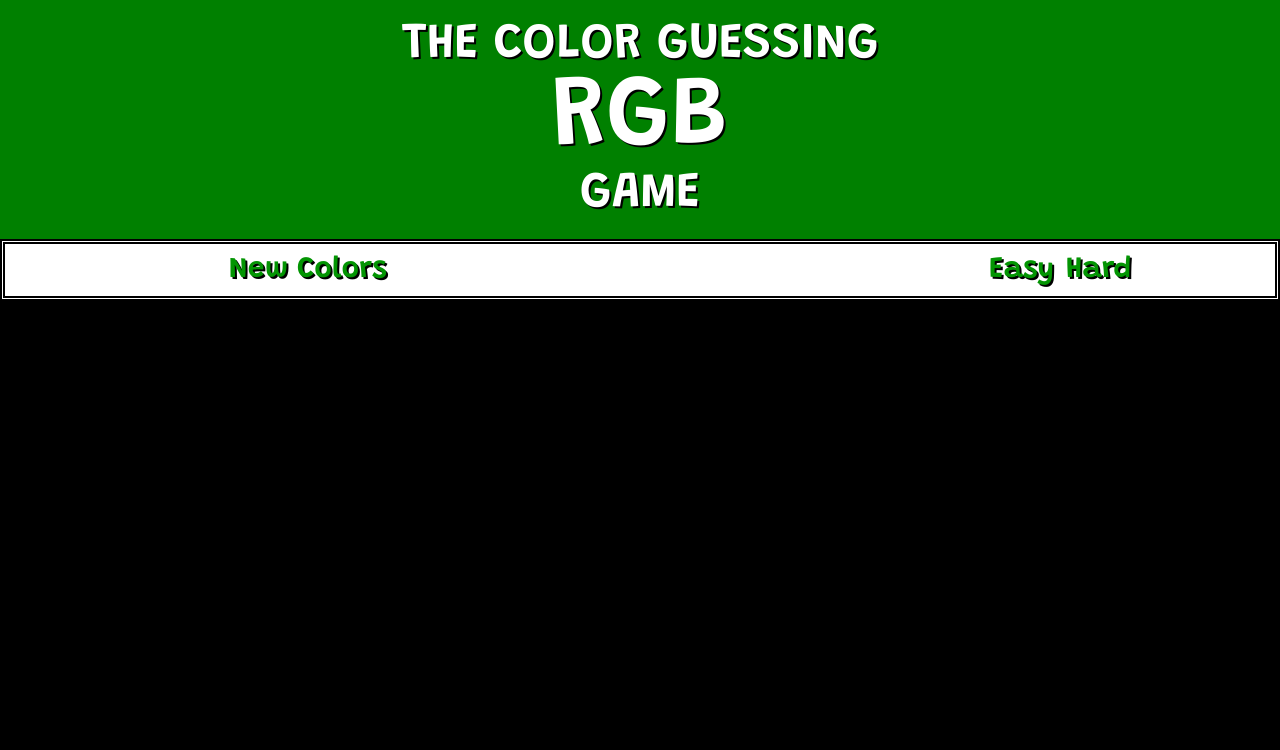
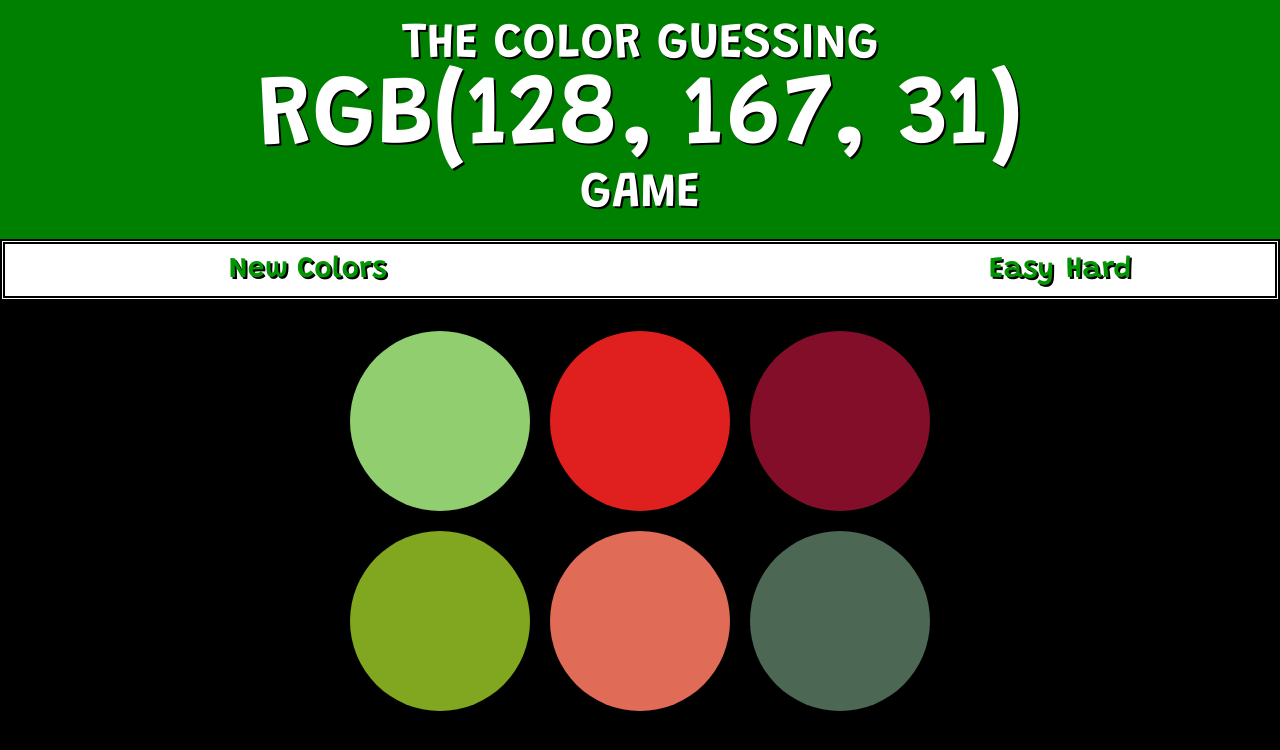
Before and after one commit to abhishek12m/The-RGB-Guessing-Game, a plain HTML site: page index.html in a window 1280 px wide. Drawn offline with Linux system fonts and the light colour scheme.

Commit message:
index.html updated

```diff
--- a/index.html
+++ b/index.html
@@ -35,7 +35,7 @@
         <div class="square"></div>
     </div>
 
-    <script type="text/javascript" src="./public/src/js/app.js"></script>
+    <script type="text/javascript" src="./app.js"></script>
 
 </body>
 
```
